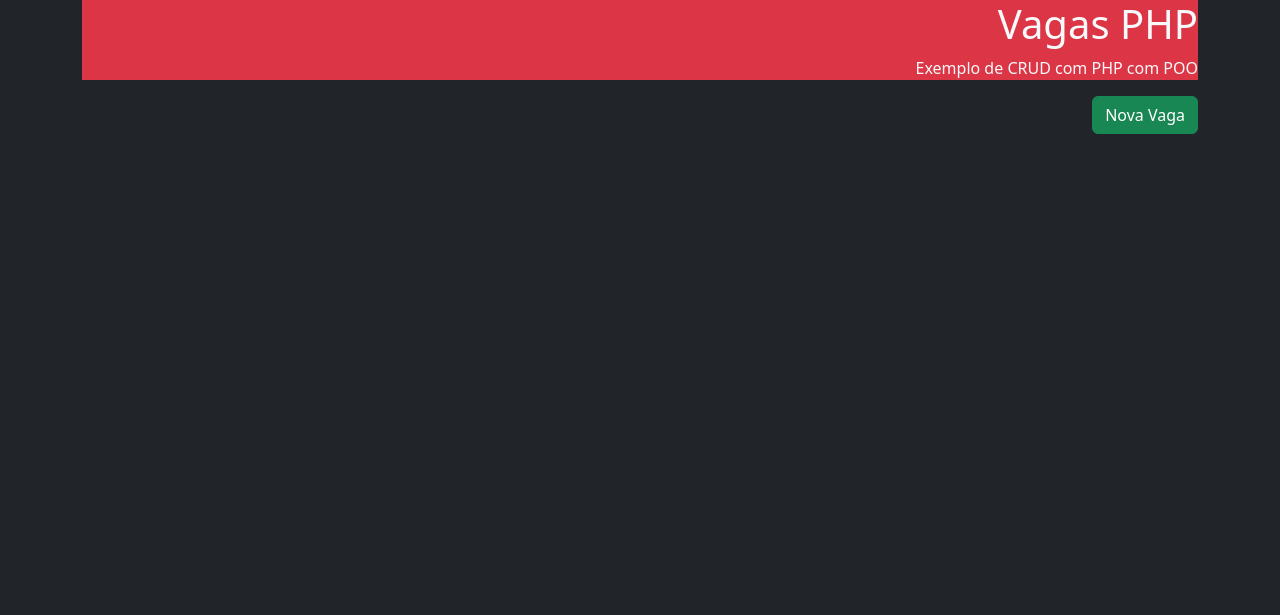
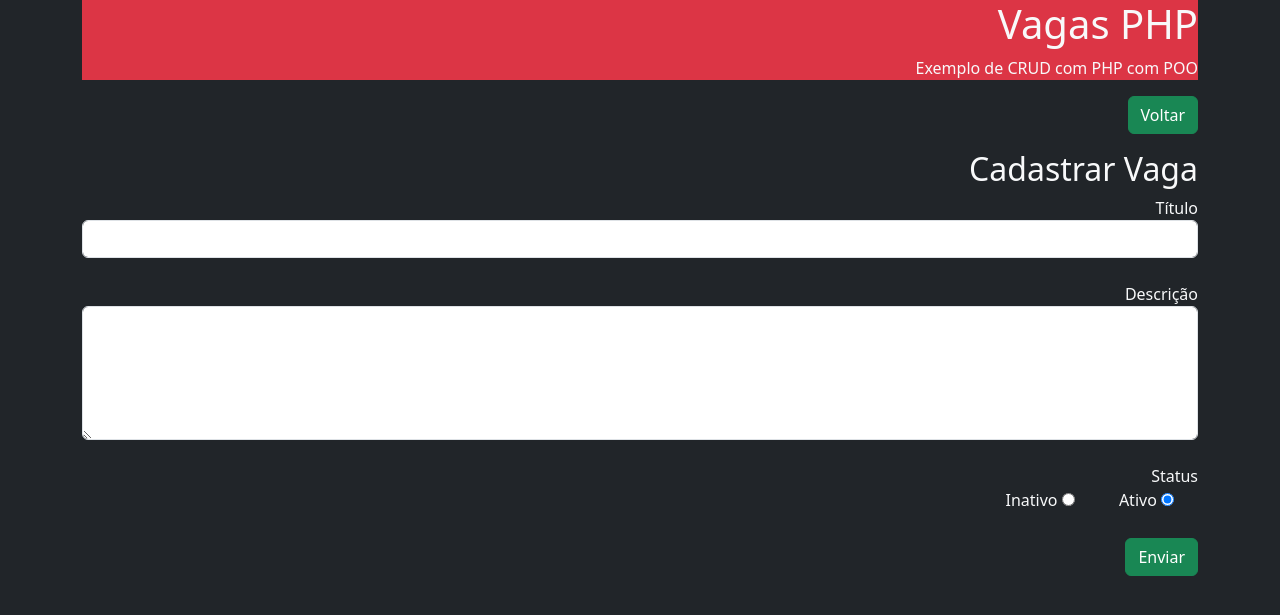
Before and after one commit to Marcos9868/vagas-php, a PHP site: page /index.php in a window 1280 px wide. Shown: the top 615 px of the page. Run offline with PHP 8.4, Linux system fonts and the light colour scheme.

Commit message:
Feat: basic structure of registry's vacancies

```diff
--- a/includes/form.php
+++ b/includes/form.php
@@ -1,7 +1,43 @@
 <main>
   <section>
-    <a href="registrate.php">
-      <button class="btn btn-success" type="button">Nova Vaga</button>
+    <a href="index.php">
+      <button class="btn btn-success" type="button">Voltar</button>
     </a>
   </section>
+
+  <h2 class="mt-3">Cadastrar Vaga</h2>
+  <form action="" method="post">
+    <div class="form-group">
+      <label for="">Título</label>
+      <br>
+      <input type="text" name="title" id="title" class="form-control">
+    </div>
+    <br>
+    <div class="form-group">
+      <label for="">Descrição</label>
+      <br>
+      <textarea class="form-control" name="description" id="description" rows="5"></textarea>
+    </div>
+    <br>
+    <div class="form-group">
+      <label for="">Status</label>
+      <br>
+      <div>
+        <div class="form-check form-check-inline">
+          <label class="form-controll" for="">
+            <input type="radio" name="active" value="s" checked> Ativo
+          </label>
+        </div>
+        <div class="form-check form-check-inline">
+          <label class="form-controll" for="">
+            <input type="radio" name="active" value="n"> Inativo
+          </label>
+        </div>
+      </div>
+      <br>
+      <div class="form-group">
+        <button type="submit" class="btn btn-success">Enviar</button>
+      </div>
+    </div>
+  </form>
 </main>
```
